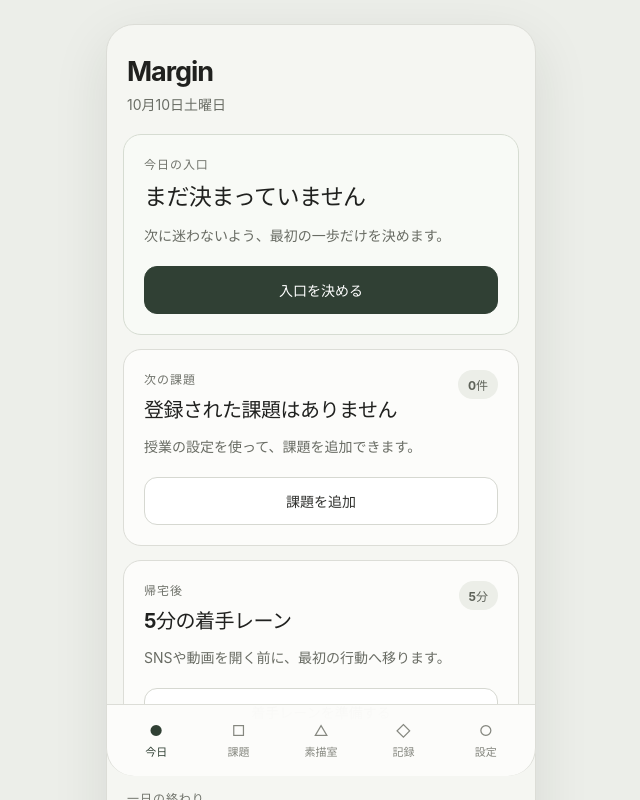
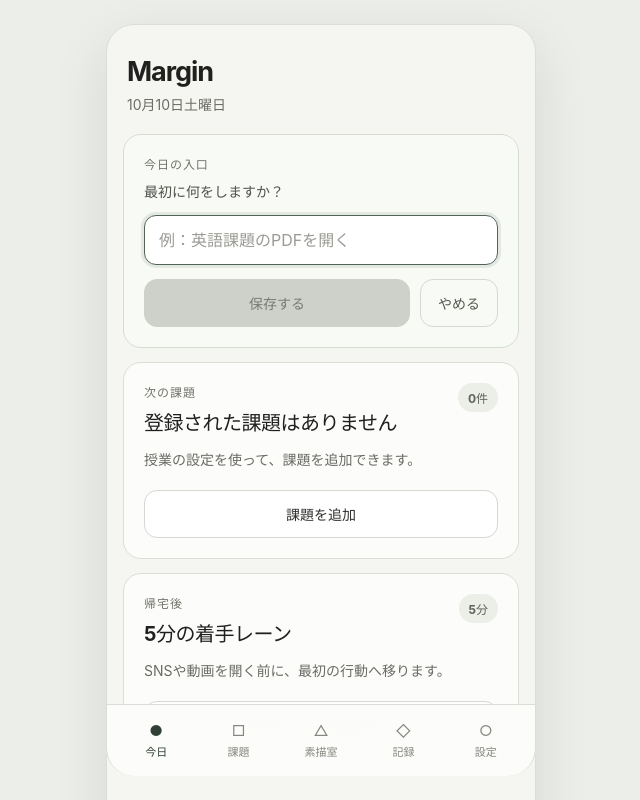
Before and after one commit to Aimai-anemone/margin, a React (Vite) app: page / in a window 1280 px wide. Both pictures are taken after a click on the button "入口を決める". Shown: the top 800 px of the page, without its empty margins (319-959 px from the left). Built offline with nearby package versions, Linux system fonts and the light colour scheme.

Commit message:
Save daily entry in browser

```diff
--- a/src/App.css
+++ b/src/App.css
@@ -220,3 +220,69 @@ button {
     border-radius: 0 0 28px 28px;
   }
 }
+
+.entry-editor {
+  display: grid;
+  gap: 14px;
+}
+
+.input-label {
+  color: #4f534c;
+  font-size: 14px;
+  font-weight: 650;
+}
+
+.entry-input {
+  width: 100%;
+  min-height: 50px;
+  padding: 12px 14px;
+  border: 1px solid #cfd2ca;
+  border-radius: 12px;
+  outline: none;
+  background-color: #ffffff;
+  color: #20211f;
+  font-size: 16px;
+  line-height: 1.5;
+}
+
+.entry-input::placeholder {
+  color: #999c94;
+}
+
+.entry-input:focus {
+  border-color: #526456;
+  box-shadow: 0 0 0 3px rgba(82, 100, 86, 0.12);
+}
+
+.editor-actions {
+  display: grid;
+  grid-template-columns: minmax(0, 1fr) auto;
+  gap: 10px;
+}
+
+.cancel-button {
+  min-height: 48px;
+  padding: 11px 17px;
+  border: 1px solid #d6d8d1;
+  border-radius: 13px;
+  background-color: transparent;
+  color: #555850;
+  font-size: 14px;
+  font-weight: 620;
+  cursor: pointer;
+}
+
+.cancel-button:hover {
+  background-color: #f0f2ed;
+}
+
+.cancel-button:active {
+  transform: scale(0.98);
+}
+
+.primary-button:disabled {
+  border-color: #cdd1ca;
+  background-color: #cdd1ca;
+  color: #777b73;
+  cursor: not-allowed;
+}
--- a/src/App.tsx
+++ b/src/App.tsx
@@ -1,11 +1,43 @@
+import { useState } from 'react'
 import './App.css'
 
+const ENTRY_STORAGE_KEY = 'margin-entry'
+
 function App() {
+  const [entry, setEntry] = useState(() => {
+  return localStorage.getItem(ENTRY_STORAGE_KEY) ?? ''
+})
+
+  const [entryDraft, setEntryDraft] = useState('')
+  const [isEditingEntry, setIsEditingEntry] = useState(false)
+
   const today = new Intl.DateTimeFormat('ja-JP', {
     month: 'long',
     day: 'numeric',
     weekday: 'long',
   }).format(new Date())
+
+  function startEditingEntry() {
+    setEntryDraft(entry)
+    setIsEditingEntry(true)
+  }
+
+  function saveEntry() {
+    const cleanedEntry = entryDraft.trim()
+
+    if (cleanedEntry === '') {
+      return
+    }
+
+    setEntry(cleanedEntry)
+    localStorage.setItem(ENTRY_STORAGE_KEY, cleanedEntry)
+    setIsEditingEntry(false)
+  }
+
+  function cancelEditingEntry() {
+    setEntryDraft(entry)
+    setIsEditingEntry(false)
+  }
 
   return (
     <div className="app">
@@ -20,17 +52,62 @@ function App() {
         <section className="card primary-card">
           <p className="section-label">今日の入口</p>
 
-          <h1 className="card-title">
-            まだ決まっていません
-          </h1>
+          {isEditingEntry ? (
+            <div className="entry-editor">
+              <label className="input-label" htmlFor="entry-input">
+                最初に何をしますか？
+              </label>
 
-          <p className="supporting-text">
-            次に迷わないよう、最初の一歩だけを決めます。
-          </p>
+              <input
+                id="entry-input"
+                className="entry-input"
+                type="text"
+                value={entryDraft}
+                onChange={(event) => setEntryDraft(event.target.value)}
+                placeholder="例：英語課題のPDFを開く"
+                autoFocus
+              />
 
-          <button className="primary-button" type="button">
-            入口を決める
-          </button>
+              <div className="editor-actions">
+                <button
+                  className="primary-button"
+                  type="button"
+                  onClick={saveEntry}
+                  disabled={entryDraft.trim() === ''}
+                >
+                  保存する
+                </button>
+
+                <button
+                  className="cancel-button"
+                  type="button"
+                  onClick={cancelEditingEntry}
+                >
+                  やめる
+                </button>
+              </div>
+            </div>
+          ) : (
+            <>
+              <h1 className="card-title">
+                {entry || 'まだ決まっていません'}
+              </h1>
+
+              <p className="supporting-text">
+                {entry
+                  ? 'この行動から始めれば十分です。'
+                  : '次に迷わないよう、最初の一歩だけを決めます。'}
+              </p>
+
+              <button
+                className="primary-button"
+                type="button"
+                onClick={startEditingEntry}
+              >
+                {entry ? '入口を変更する' : '入口を決める'}
+              </button>
+            </>
+          )}
         </section>
 
         <section className="card">
```
